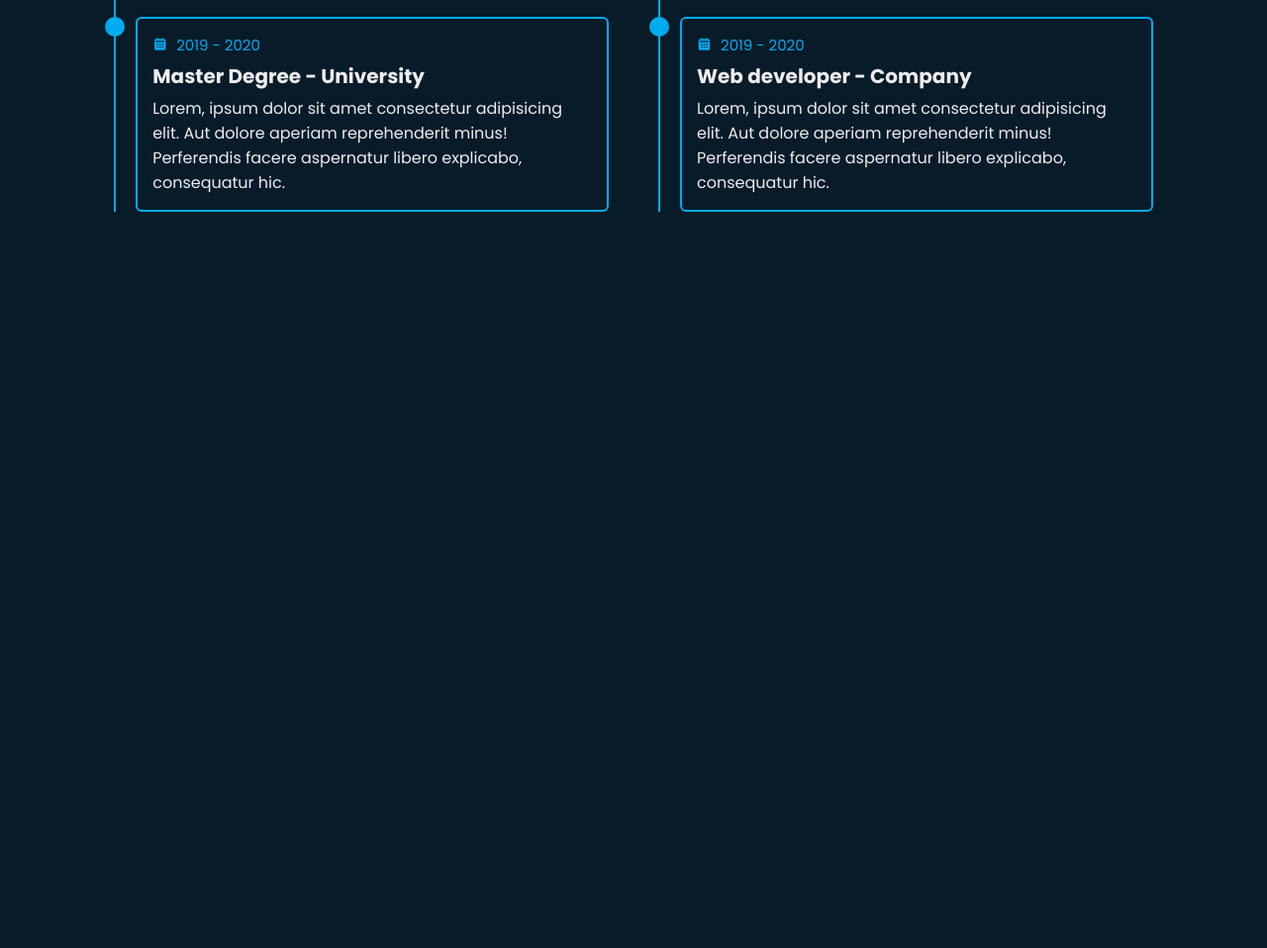
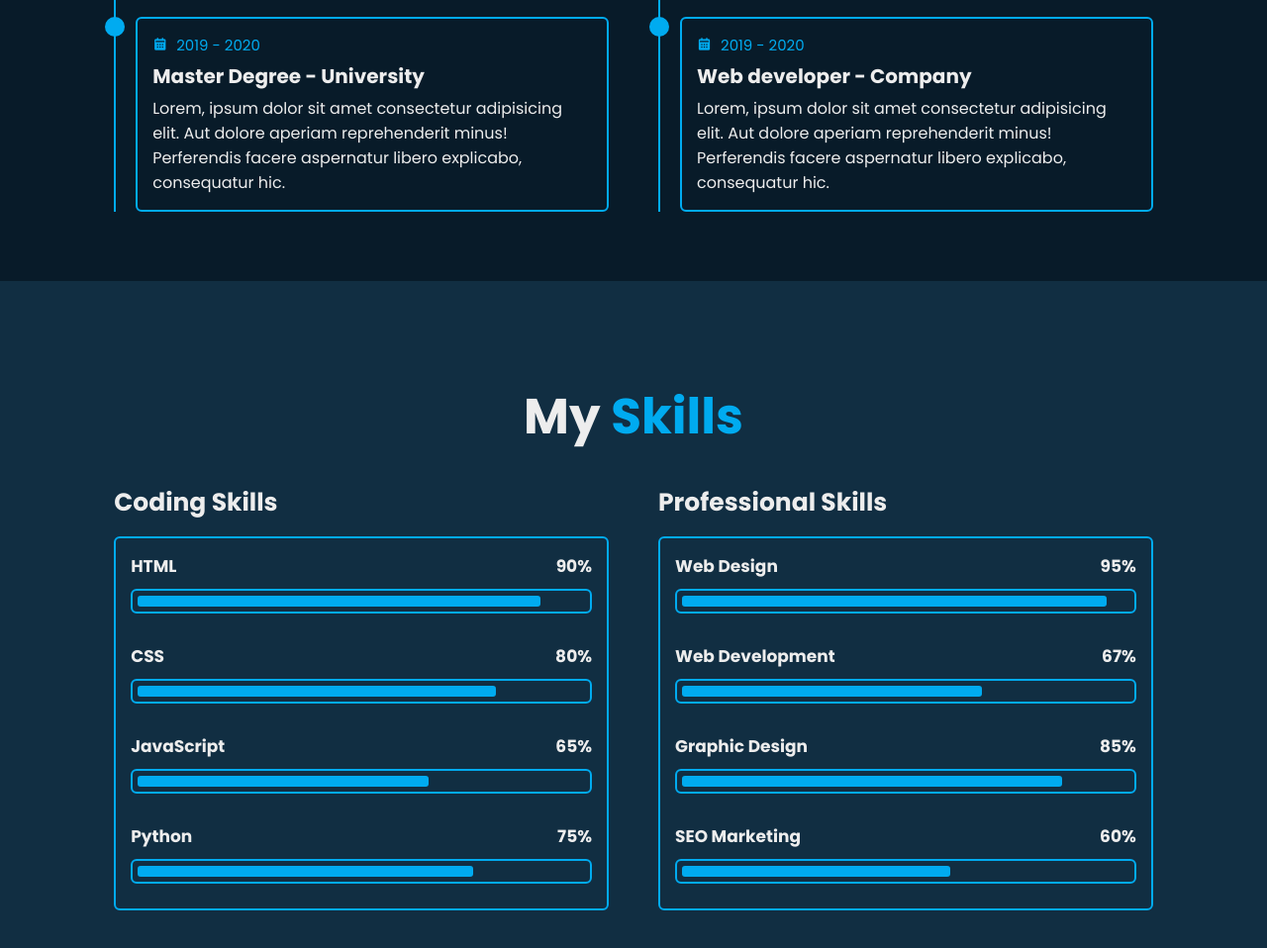
Before and after one commit to ignblabla/Personal-web-for-clients, a plain HTML site: page index.html in a window 1280 px wide. Shown: the part 2275-3233 px from the top of the page at 99% size. Before the commit the page ends 2559 px from the top, so only its background shows below. Drawn offline with nearby package versions, Linux system fonts and the light colour scheme.

Commit message:
feat: skills section done

```diff
--- a/css/style.css
+++ b/css/style.css
@@ -387,3 +387,110 @@ span{
     font-size: 1.6rem;
     padding-top: 0.5rem;
 }
+
+.skills{
+    min-height: auto;
+    padding-bottom: 7rem;
+    background: var(--second-bg-color);
+}
+
+.skills .skills-row{
+    display: flex;
+    flex-wrap: wrap;
+    gap: 5rem;
+}
+
+.skills-row .skills-column{
+    flex: 1 1 40rem;
+}
+
+.skills-column .title{
+    font-size: 2.5rem;
+    margin: 0 0 1.5rem;
+}
+
+.skills-box .skills-content{
+    position: relative;
+    border: 0.2rem solid var(--main-color);
+    border-radius: 0.6rem;
+    padding: 0.5rem 1.5rem;
+    z-index: 1;
+    overflow: hidden;
+}
+
+.skills-box .skills-content::before{
+    content: '';
+    position: absolute;
+    top: 0;
+    left: 0;
+    width: 0;
+    height: 100%;
+    background: var(--bg-color);
+    z-index: -1;
+    transition: 0.5s;
+}
+
+.skills-box .skills-content:hover::before{
+    width: 100%;
+}
+
+.skills-content .progress{
+    padding: 1rem 0;
+}
+
+.skills-content .progress h3{
+    font-size: 1.7rem;
+    display: flex;
+    justify-content: space-between;
+}
+
+.skills-content .progress h3 span{
+    color: var(--text-color);
+}
+
+.skills-content .progress .bar{
+    height: 2.5rem;
+    border-radius: 0.6rem;
+    border: 0.2rem solid var(--main-color);
+    padding: 0.5rem;
+    margin: 1rem 0;
+}
+
+.skills-content .progress .bar span{
+    display: block;
+    height: 100%;
+    border-radius: 0.3rem;
+    background: var(--main-color);
+}
+
+.skills-column:nth-child(1) .skills-content .progress:nth-child(1) .bar span{
+    width: 90%;
+}
+
+.skills-column:nth-child(1) .skills-content .progress:nth-child(2) .bar span{
+    width: 80%;
+}
+
+.skills-column:nth-child(1) .skills-content .progress:nth-child(3) .bar span{
+    width: 65%;
+}
+
+.skills-column:nth-child(1) .skills-content .progress:nth-child(4) .bar span{
+    width: 75%;
+}
+
+.skills-column:nth-child(2) .skills-content .progress:nth-child(1) .bar span{
+    width: 95%;
+}
+
+.skills-column:nth-child(2) .skills-content .progress:nth-child(2) .bar span{
+    width: 67%;
+}
+
+.skills-column:nth-child(2) .skills-content .progress:nth-child(3) .bar span{
+    width: 85%;
+}
+
+.skills-column:nth-child(2) .skills-content .progress:nth-child(4) .bar span{
+    width: 60%;
+}
--- a/index.html
+++ b/index.html
@@ -157,6 +157,69 @@
 
     <!-- skills section design -->
 
+    <section class="skills" id="skills">
+        <h2 class="heading">My <span>Skills</span></h2>
+
+        <div class="skills-row">
+            <div class="skills-column">
+                <h3 class="title">Coding Skills</h3>
+
+                <div class="skills-box">
+                    <div class="skills-content">
+                        <div class="progress">
+                            <h3>HTML <span>90%</span></h3>
+                            <div class="bar"><span></span></div>
+                        </div>
+
+                        <div class="progress">
+                            <h3>CSS <span>80%</span></h3>
+                            <div class="bar"><span></span></div>
+                        </div>
+
+                        <div class="progress">
+                            <h3>JavaScript <span>65%</span></h3>
+                            <div class="bar"><span></span></div>
+                        </div>
+
+                        <div class="progress">
+                            <h3>Python <span>75%</span></h3>
+                            <div class="bar"><span></span></div>
+                        </div>
+                    </div>
+                </div>
+            </div>
+
+            <div class="skills-column">
+                <h3 class="title">Professional Skills</h3>
+
+                <div class="skills-box">
+                    <div class="skills-content">
+                        <div class="progress">
+                            <h3>Web Design <span>95%</span></h3>
+                            <div class="bar"><span></span></div>
+                        </div>
+
+                        <div class="progress">
+                            <h3>Web Development <span>67%</span></h3>
+                            <div class="bar"><span></span></div>
+                        </div>
+
+                        <div class="progress">
+                            <h3>Graphic Design <span>85%</span></h3>
+                            <div class="bar"><span></span></div>
+                        </div>
+
+                        <div class="progress">
+                            <h3>SEO Marketing <span>60%</span></h3>
+                            <div class="bar"><span></span></div>
+                        </div>
+                    </div>
+                </div>
+            </div>
+
+        </div>
+    </section>
+
     <!-- contact section design -->
 
     <!-- footer design -->
```
